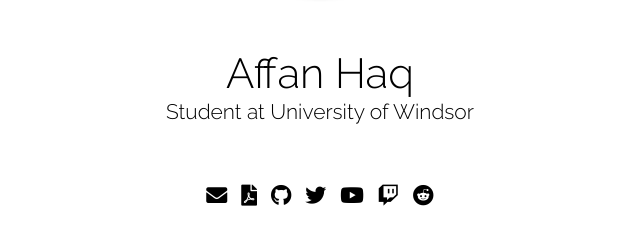
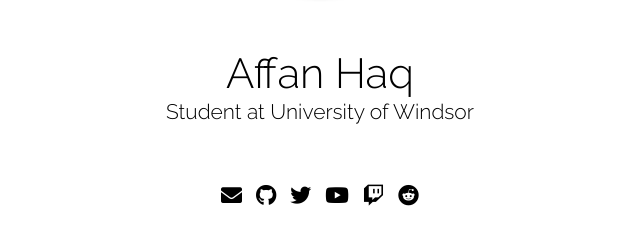
Before and after one commit to haq/personal-site, a plain HTML site: page index.html in a window 1280 px wide. Shown: the part 447-692 px from the top of the page, without its empty margins (320-960 px from the left). Drawn offline with nearby package versions, Linux system fonts and the light colour scheme.

Commit message:
Update index.html

```diff
--- a/index.html
+++ b/index.html
@@ -27,11 +27,6 @@
             <li>
                 <a href="mailto:me@affanhaq.me">
                     <i class="icon fas fa-envelope"></i>
-                </a>
-            </li>
-            <li>
-                <a href="assets/resume.pdf">
-                    <i class="icon fas fa-file-pdf"></i>
                 </a>
             </li>
             <li>
```
